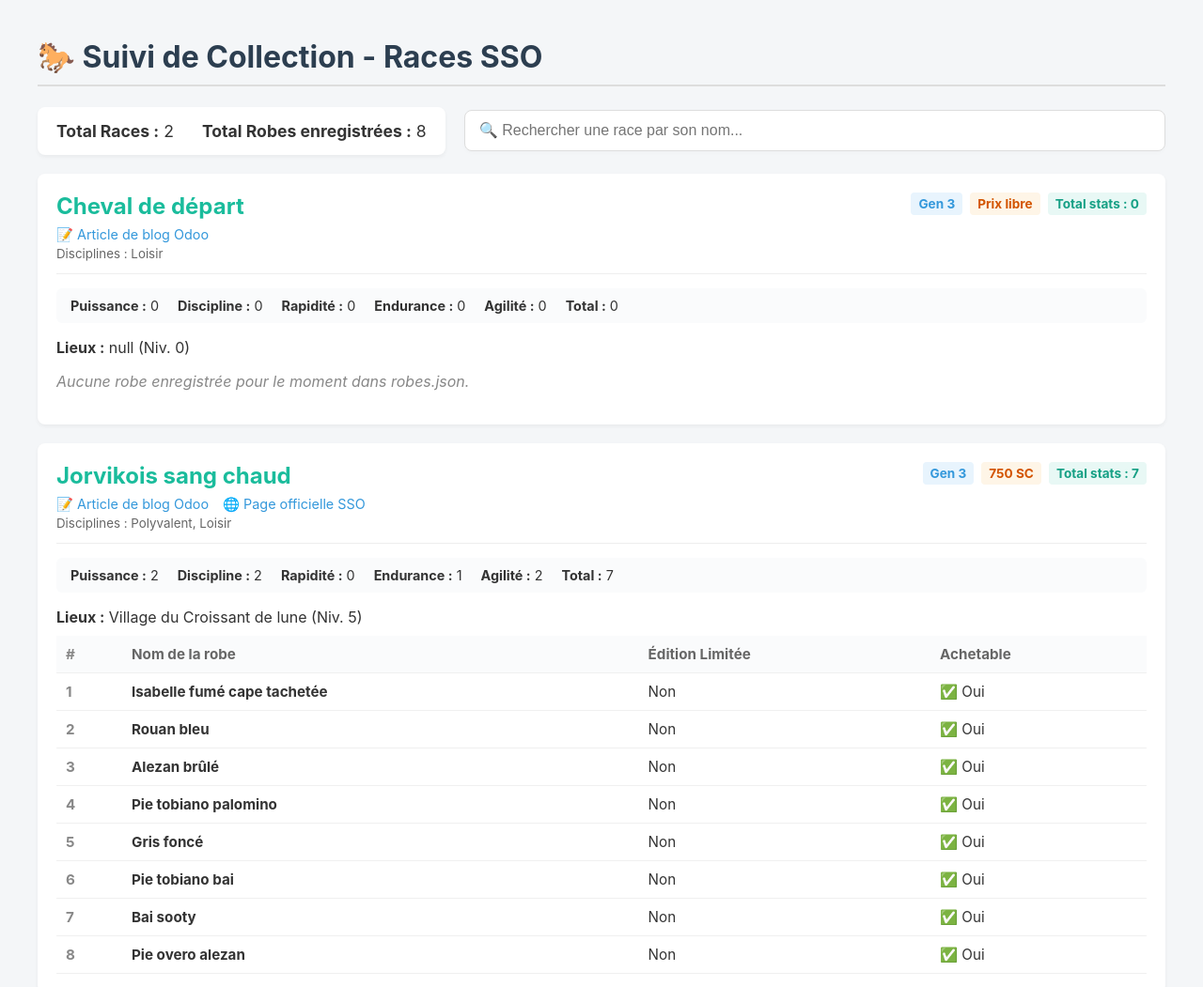
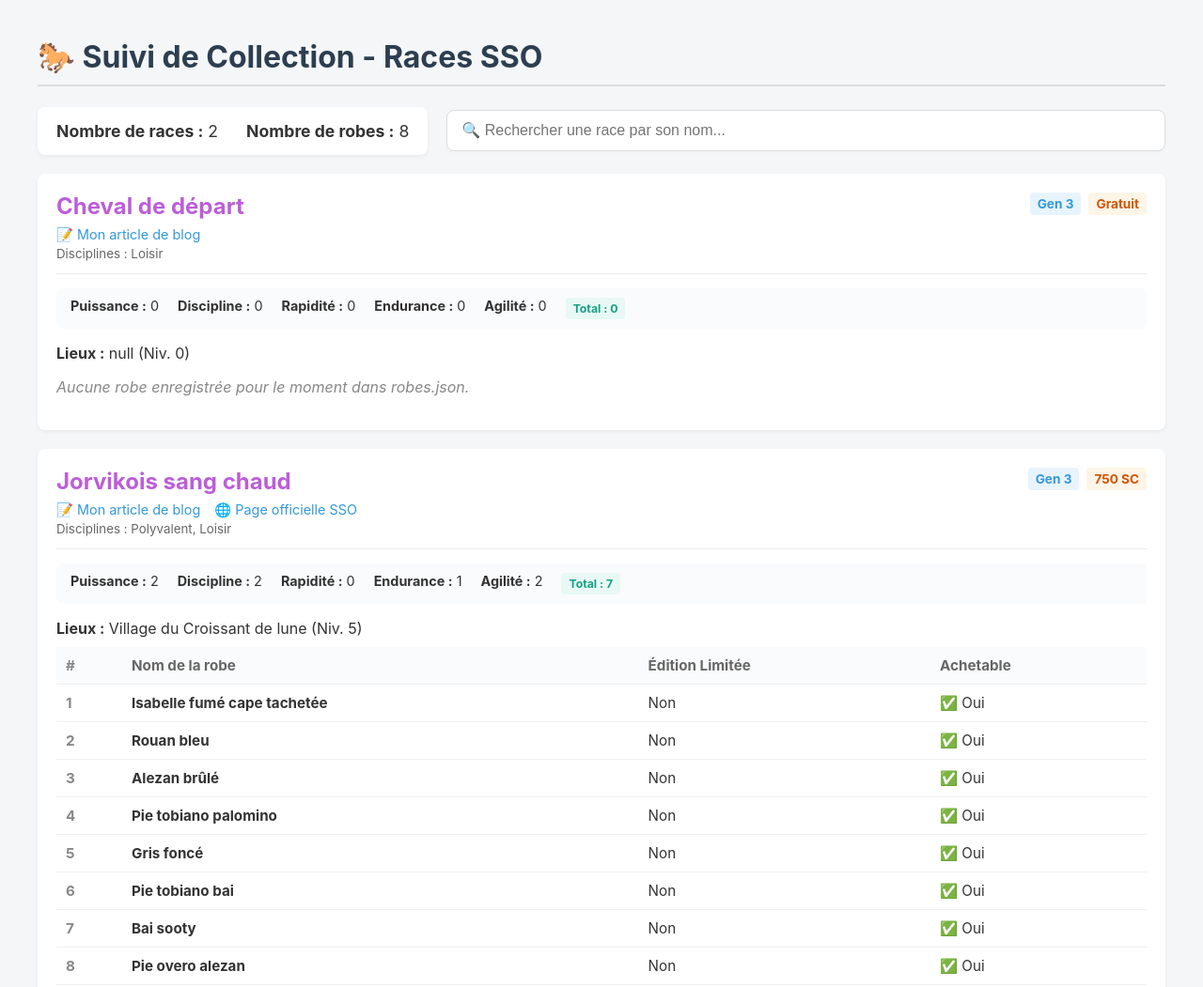
Before and after one commit to communaute-jorvikoise/SSO_chevaux, a plain HTML site: page index.html in a window 1280 px wide. Shown: the whole page at 94% size. Drawn offline with Linux system fonts and the light colour scheme.

Commit message:
modif visuels

```diff
--- a/index.html
+++ b/index.html
@@ -70,7 +70,7 @@
         }
         .race-title {
             margin: 0 0 5px 0;
-            color: #1abc9c;
+            color: #BC5ED7;
         }
         .links-container a {
             margin-right: 15px;
@@ -174,8 +174,8 @@ function renderRaces(races, robes) {
     const statsContainer = document.getElementById('global-stats');
 
     statsContainer.innerHTML = `
-        <div><strong>Total Races :</strong> ${races.length}</div>
-        <div><strong>Total Robes enregistrées :</strong> ${robes.length}</div>
+        <div><strong>Nombre de races :</strong> ${races.length}</div>
+        <div><strong>Nombre de robes :</strong> ${robes.length}</div>
     `;
 
     container.innerHTML = '';
@@ -198,12 +198,12 @@ function renderRaces(races, robes) {
             <span><strong>Rapidité :</strong> ${stats.rapidité ?? '-'}</span>
             <span><strong>Endurance :</strong> ${stats.endurance ?? '-'}</span>
             <span><strong>Agilité :</strong> ${stats.agilité ?? '-'}</span>
-            <span><strong>Total :</strong> ${stats.total ?? '-'}</span>
+            <span class="badge badge-stat">Total : ${stats.total ?? 'N/A'}</span>
         `;
 
         let linksHtml = `<div class="links-container">`;
         if (race.url_article_blog) {
-            linksHtml += `<a href="${race.url_article_blog}" target="_blank">📝 Article de blog Odoo</a>`;
+            linksHtml += `<a href="${race.url_article_blog}" target="_blank">📝 Mon article de blog</a>`;
         }
         if (race.url_page_SSO) {
             linksHtml += `<a href="${race.url_page_SSO}" target="_blank">🌐 Page officielle SSO</a>`;
@@ -220,8 +220,7 @@ function renderRaces(races, robes) {
                     </div>
                     <div class="badges-group">
                         <span class="badge badge-gen">Gen ${race.generation}</span>
-                        <span class="badge badge-price">${race.prix ? race.prix + ' SC' : 'Prix libre'}</span>
-                        <span class="badge badge-stat">Total stats : ${stats.total ?? 'N/C'}</span>
+                        <span class="badge badge-price">${race.prix ? race.prix + ' SC' : 'Gratuit'}</span>
                     </div>
                 </div>
 
```
